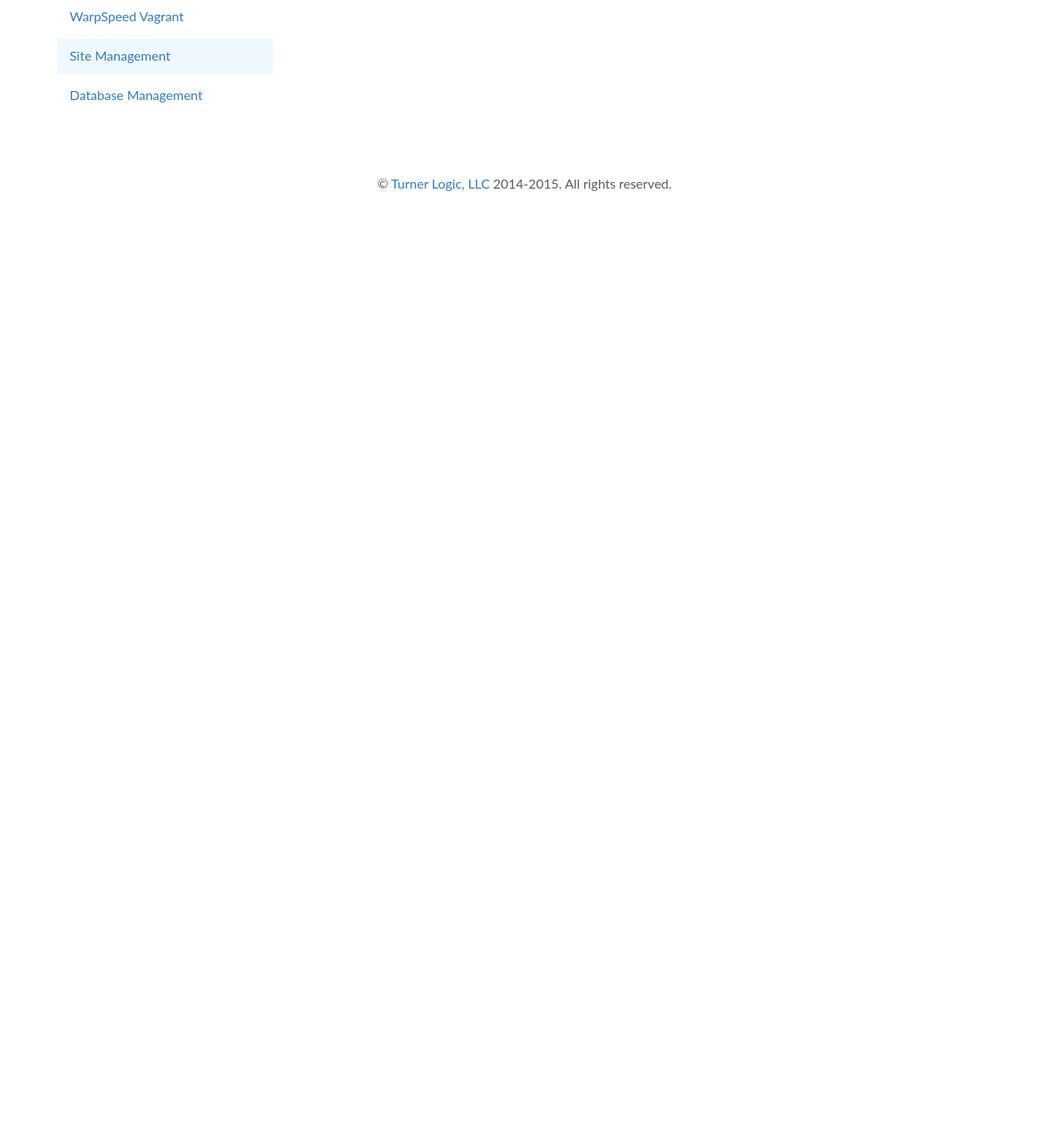
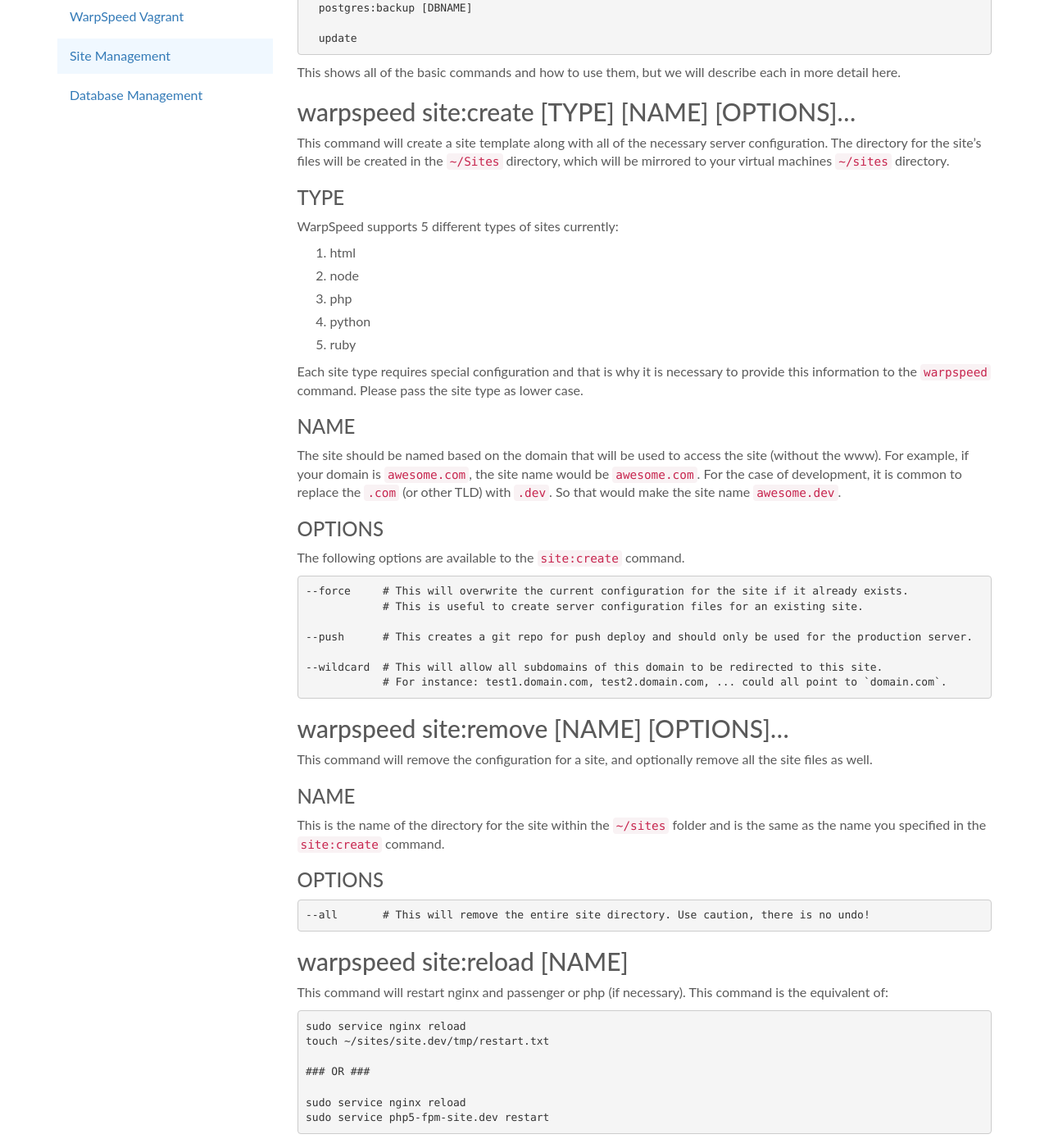
Before and after one commit to warpspeed/warpspeed-docs, a Jekyll site: the page built from v1/vagrant-site-management.md, in a window 1280 px wide and 1400 px high, scrolled down 791 px. Shown: the whole window at 82% size. Built offline with Jekyll 4.4.1, drawn with Linux system fonts in a browser that asks for light colours; comment, search, counter and statistics services are not loaded; before the commit the page ends 1077 px from its top, so only the background shows below that; some of the changed text lies outside the part shown.

Commit message:
Added vagrant site management.

````diff
--- a/v1/vagrant-site-management.md
+++ b/v1/vagrant-site-management.md
@@ -4,3 +4,142 @@ title: Vagrant Site Management
 ---
 
 # Vagrant Site Management
+
+When you are managing your production server with WarpSpeed, you get a nice web interface. For your development server, you get the WarpSpeed CLI (Command Line Interface). This guide will give you all the information you need to create and manage sites within your development virtual machine.
+
+## WarpSpeed CLI
+
+To use the WarpSpeed command line interface, you first need to access your virtual machine. Do so by running the following commands within a terminal in your host environment.
+
+```
+# access the warpspeed vagrant directory
+cd ~/warpspeed-vagrant
+
+# start your virtual machine
+vagrant up
+
+# ssh into your virtual machine
+vagrant ssh
+```
+
+Once you are in your virtual machine, type `warpspeed` and hit enter. You should see something similar to this:
+
+```
+Usage: warpspeed [COMMAND] [PARAMS] [OPTIONS]...
+  This is the WarpSpeed.io server management utility.
+  For complete information, visit: warpspeed.io.
+
+Available commands:
+
+  site:create [TYPE] [NAME] [OPTIONS]...
+  site:remove [NAME] [OPTIONS]...
+  site:reload [NAME]
+
+  mysql:db [DBNAME] [USER] [PASS]
+  mysql:backup [DBNAME]
+
+  postgres:db [DBNAME] [USER] [PASS]
+  postgres:backup [DBNAME]
+
+  update
+```
+
+This shows all of the basic commands and how to use them, but we will describe each in more detail here.
+
+## warpspeed site:create [TYPE] [NAME] [OPTIONS]...
+
+This command will create a site template along with all of the necessary server configuration. The directory for the site's files will be created in the `~/Sites` directory, which will be mirrored to your virtual machines `~/sites` directory.
+
+### TYPE
+
+WarpSpeed supports 5 different types of sites currently:
+
+1. html
+2. node
+3. php
+4. python
+5. ruby
+
+Each site type requires special configuration and that is why it is necessary to provide this information to the `warpspeed` command. Please pass the site type as lower case.
+
+### NAME
+
+The site should be named based on the domain that will be used to access the site (without the www). For example, if your domain is `awesome.com`, the site name would be `awesome.com`. For the case of development, it is common to replace the `.com` (or other TLD) with `.dev`. So that would make the site name `awesome.dev`.
+
+### OPTIONS
+
+The following options are available to the `site:create` command.
+
+```
+--force     # This will overwrite the current configuration for the site if it already exists.
+            # This is useful to create server configuration files for an existing site.
+
+--push      # This creates a git repo for push deploy and should only be used for the production server.
+
+--wildcard  # This will allow all subdomains of this domain to be redirected to this site.
+            # For instance: test1.domain.com, test2.domain.com, ... could all point to `domain.com`.
+```
+
+## warpspeed site:remove [NAME] [OPTIONS]...
+
+This command will remove the configuration for a site, and optionally remove all the site files as well.
+
+### NAME
+
+This is the name of the directory for the site within the `~/sites` folder and is the same as the name you specified in the `site:create` command.
+
+### OPTIONS
+
+```
+--all       # This will remove the entire site directory. Use caution, there is no undo!
+```
+
+## warpspeed site:reload [NAME]
+
+This command will restart nginx and passenger or php (if necessary). This command is the equivalent of:
+
+```
+sudo service nginx reload
+touch ~/sites/site.dev/tmp/restart.txt
+
+### OR ###
+
+sudo service nginx reload
+sudo service php5-fpm-site.dev restart
+```
+
+### NAME
+
+This is the name of the directory for the site within the `~/sites` folder and is the same as the name you specified in the `site:create` command.
+
+## Site Configuration Files and Logs
+
+If you need to edit site configuration files or access logs, you can find them in the following locations:
+
+```
+# nginx configuration (main)
+/etc/nginx/nginx.conf
+
+# nginx configuration (per-site)
+# site env config can go here
+/etc/nginx/sites-available/site.dev
+
+# nginx log (main)
+# passenger logs will end up here too
+/var/log/nginx/error.log
+
+# nginx log (per-site)
+/var/log/nginx/site.dev-error.log
+
+# php.ini
+/etc/php5/fpm/php.ini
+
+# php fpm pool (per-site)
+# site env config can go here
+/etc/php5/fpm# cd pool.d/site.dev.conf
+
+# php log (per-site)
+/var/log/php/php-fpm-site.dev.log
+```
+
+Many of these files need elevated permission for access or editing. You can use `sudo` for individual commands or `sudo -i` to become the root user (use caution).
````
